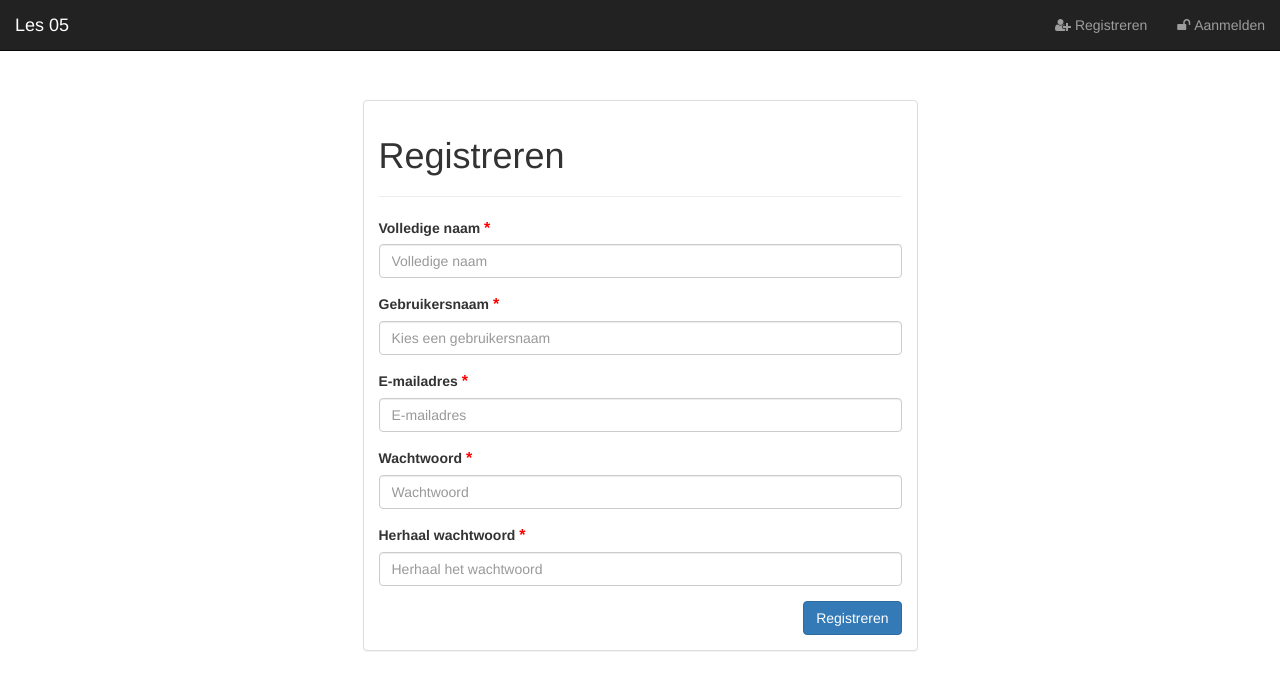
After one commit to JoeyKruit/lessen-php, a PHP site: page /register.php in a window 1280 px wide. The commit adds this page. Shown: the top 690 px of the page. Run offline with PHP 8.4, Linux system fonts and the light colour scheme; data that the repository does not hold is empty.

Commit message:
Refactoring van database en login code, Registeren aanmaken

```diff
--- /dev/null
+++ b/app/register-user.php
@@ -0,0 +1 @@
+<?php
--- a/css/style.css
+++ b/css/style.css
@@ -1,3 +1,9 @@
 .container {
     margin-top: 100px !important;
 }
+
+.required-field {
+    color: red;
+    font-size: 16px;
+    font-weight: bold;
+}
--- a/index.php
+++ b/index.php
@@ -14,3 +14,5 @@
  * TODO     NEE -> Dan gaan we door naar het login scherm
  */
 session_start();
+
+echo '<h1>Index - Moet nog aangepast worden</h1>';
--- a/login.php
+++ b/login.php
@@ -56,7 +56,7 @@ if(isset($_SESSION['username'])) {
                 </div>
                 <div id="navbar" class="navbar-collapse collapse navbar-right">
                     <ul class="nav navbar-nav navbar-right">
-                        <li><a href="#"><i class="fa fa-user-plus"></i>&nbsp;Registreren</a></li>
+                        <li><a href="register-vb.php"><i class="fa fa-user-plus"></i>&nbsp;Registreren</a></li>
                         <li><a href="login.php"><i class="fa fa-unlock"></i>&nbsp;Aanmelden</a></li>
                     </ul>
                 </div>
--- /dev/null
+++ b/register.php
@@ -0,0 +1,93 @@
+<!DOCTYPE html>
+<html lang="nl">
+<head>
+    <meta charset="UTF-8" />
+    <meta name="viewport" content="width=device-width, initial-scale=1" />
+
+    <title>Les 05 - Registreren</title>
+
+    <link rel="stylesheet" href="css/bootstrap.min.css" />
+    <link rel="stylesheet" href="css/font-awesome.css" />
+    <link rel="stylesheet" href="css/style.css" />
+</head>
+
+<body>
+<nav class="navbar navbar-inverse navbar-fixed-top">
+    <div class="container-fluid">
+        <div class="navbar-header">
+            <button type="button" class="navbar-toggle collapsed" data-toggle="collapse" data-target="#navbar" aria-expanded="false" aria-controls="navbar">
+                <span class="sr-only">Toggle navigation</span>
+                <span class="icon-bar"></span>
+                <span class="icon-bar"></span>
+                <span class="icon-bar"></span>
+            </button>
+            <a class="navbar-brand" href="#">Les 05</a>
+        </div>
+        <div id="navbar" class="navbar-collapse collapse navbar-right">
+            <ul class="nav navbar-nav navbar-right">
+                <li><a href="#"><i class="fa fa-user-plus"></i>&nbsp;Registreren</a></li>
+                <li><a href="login.php"><i class="fa fa-unlock"></i>&nbsp;Aanmelden</a></li>
+            </ul>
+        </div>
+    </div>
+</nav>
+
+<main class="container">
+    <div class="row">
+        <div class="col-md-6 col-md-offset-3">
+            <div class="panel panel-default">
+                <div class="panel-body">
+                    <h1>Registreren</h1>
+                    <hr />
+                    <?php
+                    /*
+                     * We willen de alert box alleen laten zien als er ook
+                     * een error_message is, dus niet een lege string is.
+                     */
+                    if(!empty($error_messages)):
+                        ?>
+                        <div class="alert alert-danger" role="alert">
+                            <button type="button" class="close" data-dismiss="alert" aria-label="Close"><span aria-hidden="true">&times;</span></button>
+                            <strong>Fout! </strong><br />
+                            <ul>
+                                <?php foreach($error_messages as $error_message): ?>
+                                    <li><?= $error_message; ?></li>
+                                <?php endforeach; ?>
+                            </ul>
+                        </div>
+                        <?php
+                    endif;
+                    ?>
+                    <form method="POST" action="app/register_user-vb.php">
+                        <div class="form-group">
+                            <label for="naam">Volledige naam <span class="required-field">*</span></label>
+                            <input name="naam" type="text" class="form-control" id="naam" placeholder="Volledige naam" value="<?= $naam; ?>">
+                        </div>
+                        <div class="form-group">
+                            <label for="username">Gebruikersnaam <span class="required-field">*</span></label>
+                            <input name="username" type="text" class="form-control" id="username" placeholder="Kies een gebruikersnaam" value="<?= $username; ?>">
+                        </div>
+                        <div class="form-group">
+                            <label for="email">E-mailadres <span class="required-field">*</span></label>
+                            <input name="email" type="email" class="form-control" id="email" placeholder="E-mailadres" value="<?= $email; ?>">
+                        </div>
+                        <div class="form-group">
+                            <label for="password">Wachtwoord <span class="required-field">*</span></label>
+                            <input name="password" type="password" class="form-control" id="password" placeholder="Wachtwoord">
+                        </div>
+                        <div class="form-group">
+                            <label for="password_repeat">Herhaal wachtwoord <span class="required-field">*</span></label>
+                            <input name="password_repeat" type="password" class="form-control" id="password_repeat" placeholder="Herhaal het wachtwoord">
+                        </div>
+                        <button type="submit" class="btn btn-primary pull-right">Registreren</button>
+                    </form>
+                </div>
+            </div>
+        </div>
+    </div>
+</main>
+
+<script src="js/jquery.min.js"></script>
+<script src="js/bootstrap.min.js"></script>
+</body>
+</html>
```
Also changed, not shown: adminpanel.php (added, +14 -0 lines), app/authenticate.php (+22 -37 lines), app/authentication.php (added, +37 -0 lines), app/database.php (added, +71 -0 lines), dashboard.php (+8 -6 lines).
